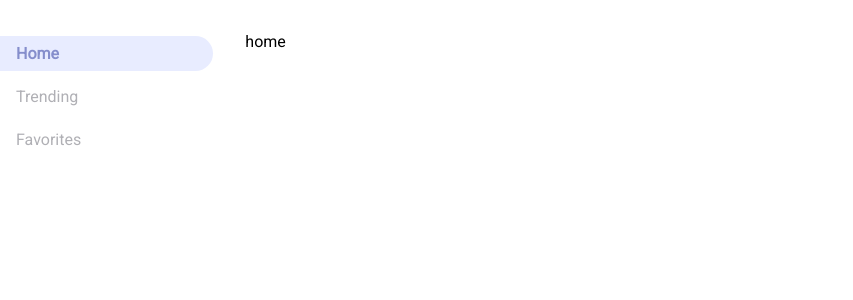
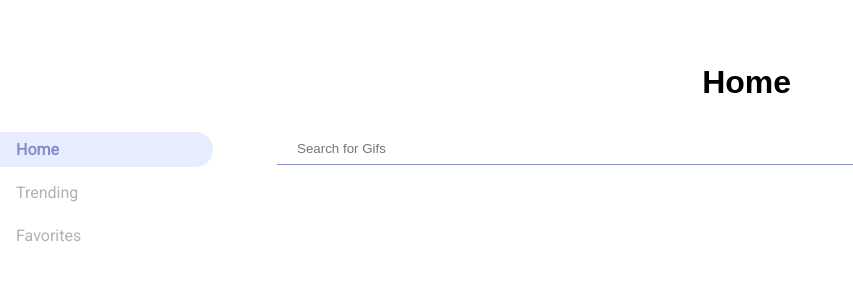
Before and after one commit to wizelineacademy/react-series-challenge, a React (Create React App) app: page / in a window 1280 px wide. Shown: the top 300 px of the page, without its empty margins (0-853 px from the left). Built offline with nearby package versions, Linux system fonts and the light colour scheme.

Commit message:
Fix  Add key on links and routes

```diff
--- a/src/App.js
+++ b/src/App.js
@@ -9,11 +9,14 @@ const App = ({ routes = [] }) => {
   /**
    * Get link from given routes
    */
-  const links = routes.map(route => <Link to={route.route} exact={route.exact} activeClassName="active" > {route.name} </Link>)
+  const links = routes.map(route => <Link key={route.name} to={route.route} exact={route.exact} activeClassName="active" > {route.name} </Link>)
+  /**
+   * Routes from given routes
+   */
+  const router = routes.map(route => <Route key={route.name} path={route.route} exact={route.exact} component={route.component} />)
   /**
    *
    */
-  const router = routes.map(route => <Route path={route.route} exact={route.exact} render={() => route.name} />)
   return (
     <Router>
       <Provider store={store} >
--- a/src/App.style.js
+++ b/src/App.style.js
@@ -15,7 +15,7 @@ export const Main = styled.section`
 export const Navigation = styled.nav`
     grid-area: aside
     display: flex;
-    padding: 2rem 0;
+    padding: 8rem 0;
     flex-direction: column;
 `
 export const Link = styled(NavLink)`
```
